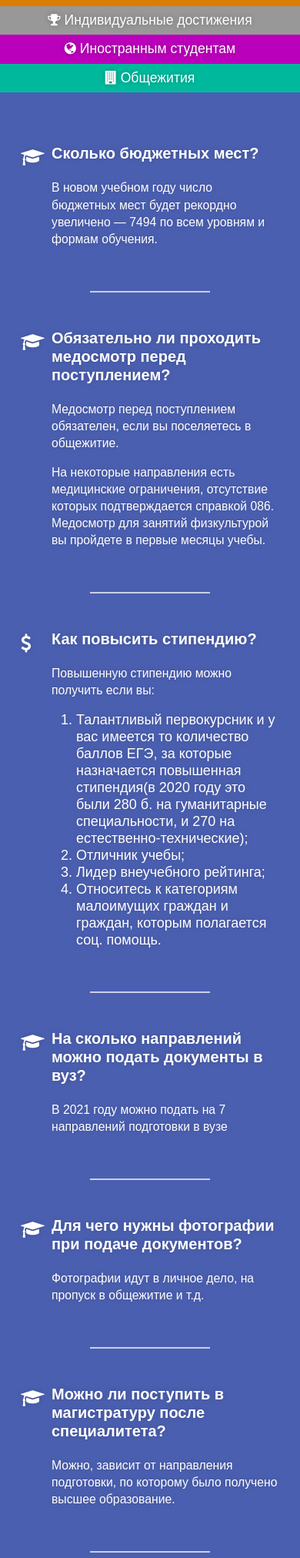
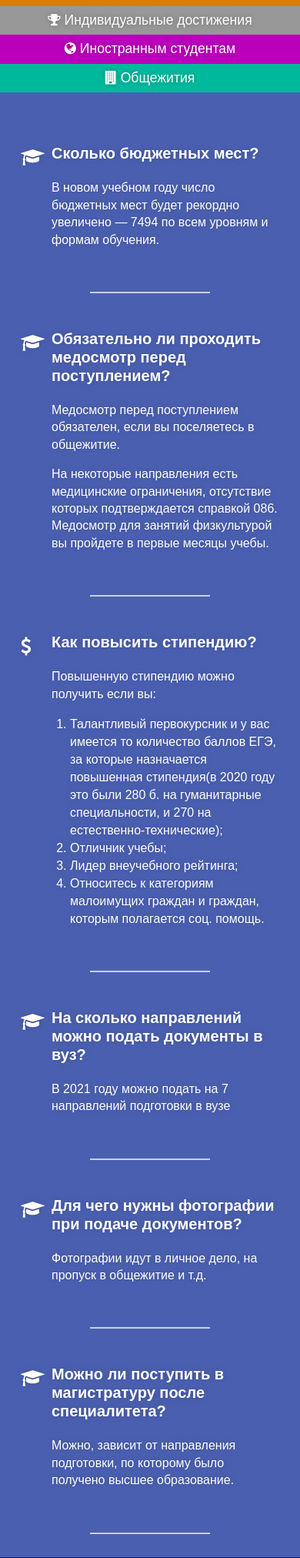
Before and after one commit to idefant/UrFU-FAQ, a Flask app: page / in a window 390 px wide. Shown: the part 860-2884 px from the top of the page at 77% size. Run offline with Flask 2, Linux system fonts and the light colour scheme; some libraries are stand-ins or nearby versions.

Commit message:
update website styles

```diff
--- a/src/website/static/css/style.css
+++ b/src/website/static/css/style.css
@@ -92,7 +92,6 @@ button:active {
         margin: 0
     }
     p {
-        font-size: .875em;
         line-height: 1.4
     }
     .site {
@@ -313,6 +312,13 @@ button.current {
 /* Мои стили для вопросов */
 
 
+ol, ul {
+    padding-left: 1.5rem;
+}
+
+li {
+    line-height: 23px;
+}
 
 nav {
   width: 100%;
@@ -388,7 +394,7 @@ nav {
 .qa_answer {
 	font-size: 18px;
 	font-weight: 400;
-	line-height: 22px;
+	line-height: 23px;
 }
 
 .item_separator {
@@ -827,6 +833,10 @@ html {
     .qa_question {
         font-size: 20px;
     }
+
+    .qa_answer {
+        font-size: 1em;
+    }
 }
 
 
```
